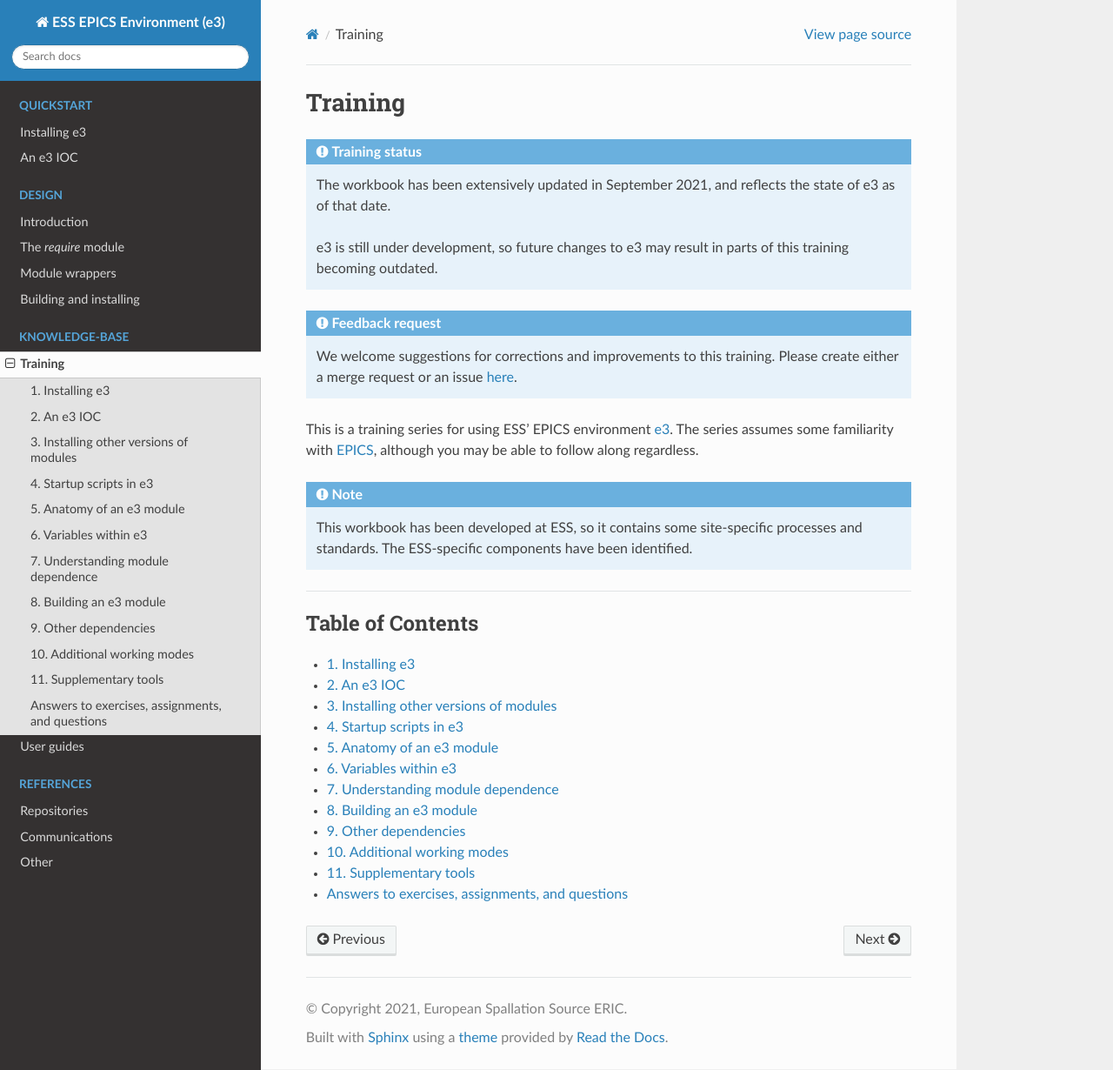
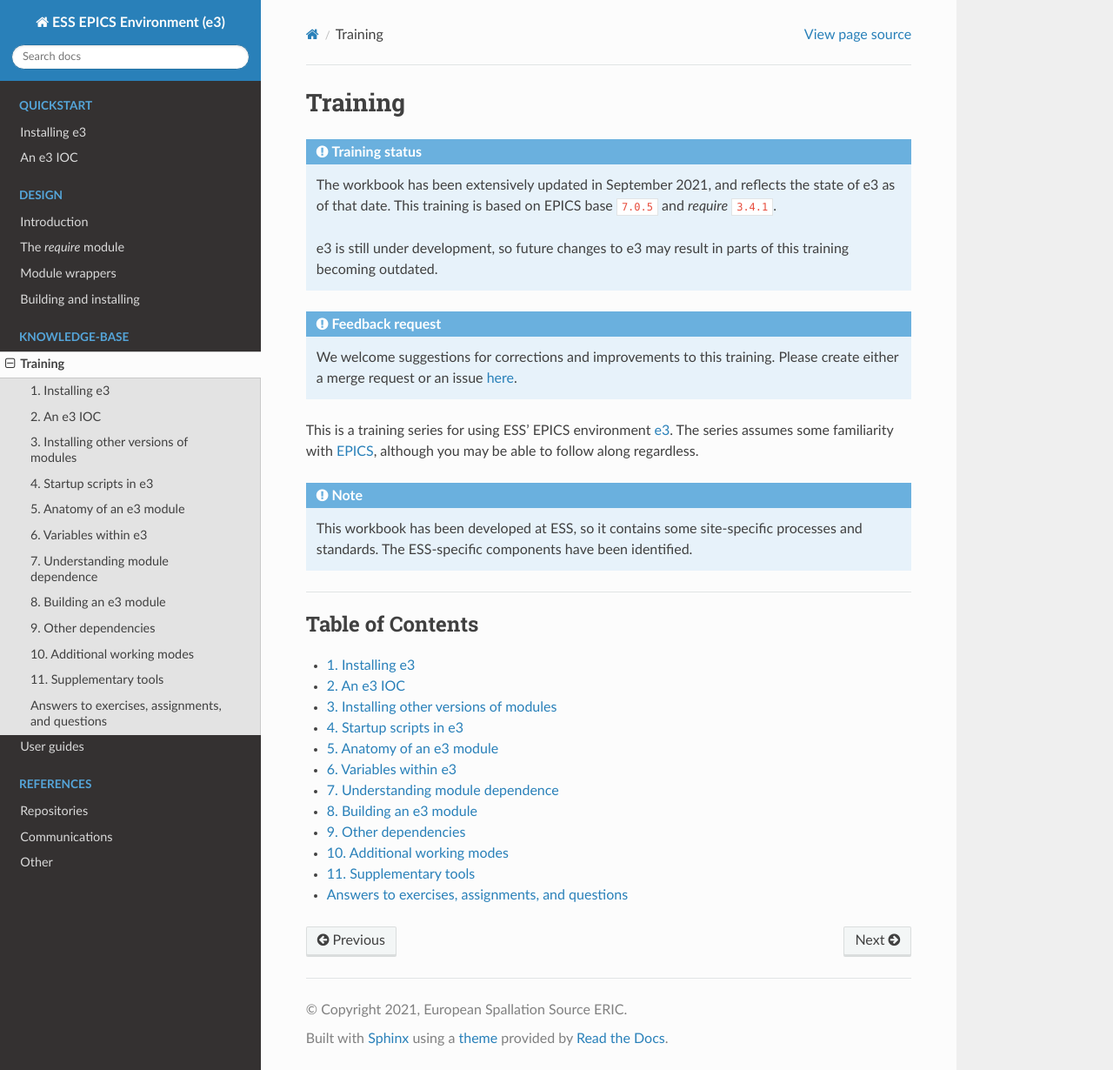
Before and after one commit to ttkorhonen/e3pages, a Sphinx documentation site: the page built from docs/kb/training/index.md, in a window 1280 px wide and 1230 px high. Shown: the whole window at 87% size. Built offline with Sphinx 7.4.7 and the Read the Docs theme 2.0.0, drawn with Linux system fonts in a browser that asks for light colours.

Commit message:
Add base/require versions to training index page

```diff
--- a/docs/kb/training/index.md
+++ b/docs/kb/training/index.md
@@ -4,7 +4,8 @@
 
 :::{admonition} Training status
 The workbook has been extensively updated in September 2021, and reflects the
-state of e3 as of that date.
+state of e3 as of that date. This training is based on EPICS base `7.0.5` and
+*require* `3.4.1`.
 
 e3 is still under development, so future changes to e3 may result in parts of
 this training becoming outdated.
```
